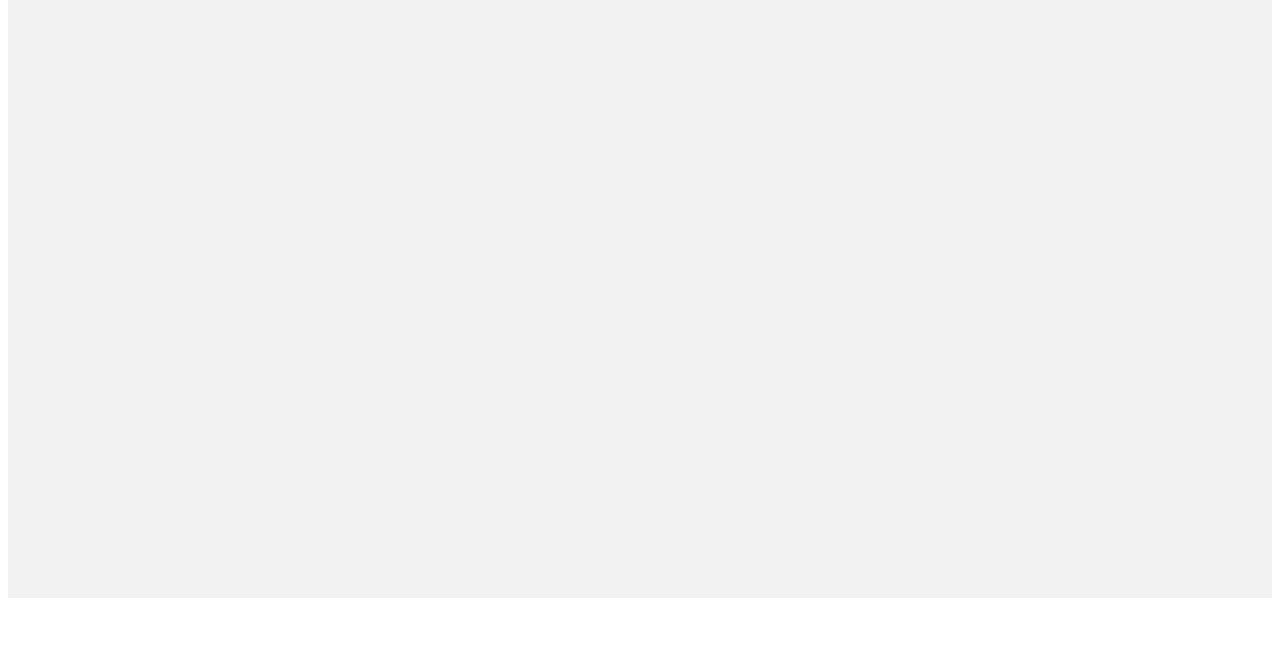
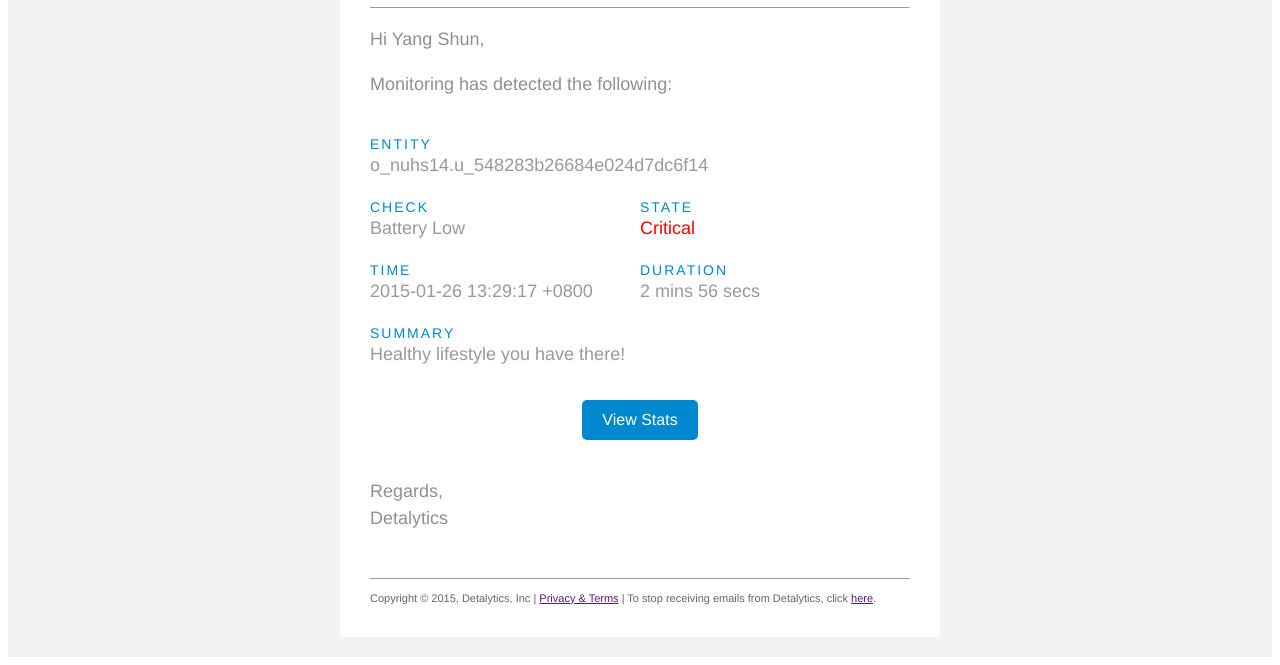
Before and after one commit to yangshun/detalytics-email, a plain HTML site: page index.html in a window 1280 px wide. Shown: the part 194-859 px from the top of the page. Before the commit the page ends 800 px from the top, so only its background shows below. Drawn offline with Linux system fonts and the light colour scheme.

Commit message:
Preliminary design

```diff
--- a/index.html
+++ b/index.html
@@ -1,10 +1,10 @@
 <style>
 
 table {
-  border-collapse:collapse;
-  margin:0;
-  padding:0;
-  width:100% !important;
+  border-collapse: collapse;
+  border: 0;
+  margin: 0;
+  padding: 0;
 }
 
 td {
@@ -16,12 +16,22 @@ td {
   padding-right: 0;
   border-top: 0;
   height: 100%!important;
-  width: 100%!important;
+}
+
+h1, h2, h3, h4, h5, h6 {
+  font-family: 'Helvetica Neue',Helvetica, Arial, sans-serif;
+  font-weight: 300;
+  margin-top: 30px;
+}
+
+hr {
+  border-bottom: none;
 }
 
 .container {
   background-color: #f2f2f2;
   height:100% !important;
+  width: 100% !important;
 }
 
 .inner-container {
@@ -30,30 +40,30 @@ td {
 }
 
 .button {
+  font-family: 'Helvetica Neue', Helvetica, Arial, sans-serif;
   word-wrap: break-word;
   color: #fff !important;
   text-decoration: none;
   background-color: #0088ce;
   border-radius: 5px;
   margin-top: 12px;
-  font-size: 18px;
-  min-height: 60px;
-  line-height: 60px;
+  min-height: 40px;
+  line-height: 40px;
   width: auto;
   display: inline-block;
-  padding-left: 40px;
-  padding-right: 40px;
+  padding-left: 20px;
+  padding-right: 20px;
   text-align: center;
-  font-weight: bold !important;
 }
 
 p {
   line-height: 150%;
   margin: 1em 0;
   padding: 0;
-  color: #606060;
-  font-family: Arial,'Helvetica Neue',Helvetica,sans-serif;
-  font-size: 14px;
+  color: #909090;
+  font-family: 'Helvetica Neue', Helvetica, Arial, sans-serif;
+  font-size: 18px;
+  font-weight: 300;
   text-align: left;
 }
 
@@ -64,7 +74,39 @@ p {
 
 .main-content {
   background: #fff;
-  width: 100%;
+}
+
+.heading {
+  text-transform: uppercase;
+}
+
+.summary-heading {
+  color: #0088ce;
+  font-size: 14px;
+  letter-spacing: 2px;
+  margin: 0;
+  text-align: left;
+  text-transform: uppercase;
+}
+
+.summary-row > td {
+  padding: 0 30px;
+  padding-bottom: 20px;
+}
+
+.summary-value {
+  color: #999;
+  font-weight: 300;
+  margin: 0;
+}
+
+.state-critical {
+  color: #f00;
+}
+
+.footer {
+  color: #666;
+  font-size: 11px;
 }
 
 </style>
@@ -79,9 +121,72 @@ p {
               <img src="deta_logo_default.png" width="150">
             </td>
           </tr>
-          <tr>
+          <tr class="summary-row">
             <td valign="top" align="center">
-              <p></p>
+              <h1 class="heading">Daily Summary</h1>
+              <hr>
+              <p>Hi Yang Shun,</p>
+              <p>Monitoring has detected the following:</p>
+            </td>
+          </tr>
+          <tr class="summary-row">
+            <td valign="top" align="center">
+              <h6 class="summary-heading">Entity</h6>
+              <p class="summary-value">o_nuhs14.u_548283b26684e024d7dc6f14</p>
+            </td>
+          </tr>
+          <tr class="summary-row">
+            <td valign="top" align="center">
+              <table width="100%">
+                <tr>
+                  <td width="50%">
+                    <h6 class="summary-heading">Check</h6>
+                    <p class="summary-value">Battery Low</p>
+                  </td>
+                  <td valign="top" width="50%">
+                    <h6 class="summary-heading">State</h6>
+                    <p class="summary-value"><span class="state-critical">Critical</span></p>
+                  </td>
+                </tr>
+              </table>
+            </td>
+          </tr>
+          <tr class="summary-row">
+            <td valign="top" align="center">
+              <table width="100%">
+                <tr>
+                  <td width="50%">
+                    <h6 class="summary-heading">Time</h6>
+                    <p class="summary-value">2015-01-26 13:29:17 +0800</p>
+                  </td>
+                  <td valign="top" width="50%">
+                    <h6 class="summary-heading">Duration</h6>
+                    <p class="summary-value">2 mins 56 secs</p>
+                  </td>
+                </tr>
+              </table>
+            </td>
+          </tr>
+          <tr class="summary-row">
+            <td valign="top" align="center">
+              <h6 class="summary-heading">Summary</h6>
+              <p class="summary-value">Healthy lifestyle you have there!</p>
+            </td>
+          </tr>
+          <tr class="summary-row">
+            <td valign="top" align="center">
+              <a class="button">View Stats</a>
+            </td>
+          </tr>
+          <tr class="summary-row">
+            <td valign="top" align="center">
+              <p>Regards, <br>Detalytics</p>
+            </td>
+          </tr>
+          <tr class="summary-row">
+            <td valign="top" align="center">
+              <hr>
+              <p class="footer">Copyright &copy; 2015, Detalytics, Inc | <a href>Privacy &amp; Terms</a> | To stop receiving emails from Detalytics, click <a href>here</a>.</p>
             </td>
           </tr>
         </table>
```
